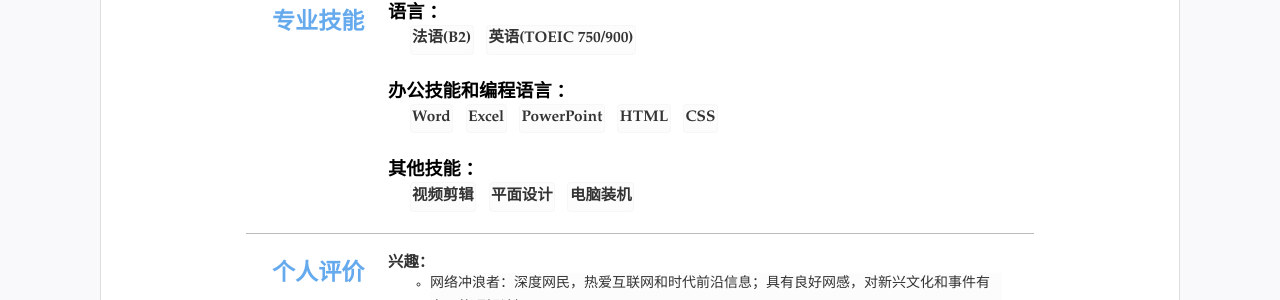
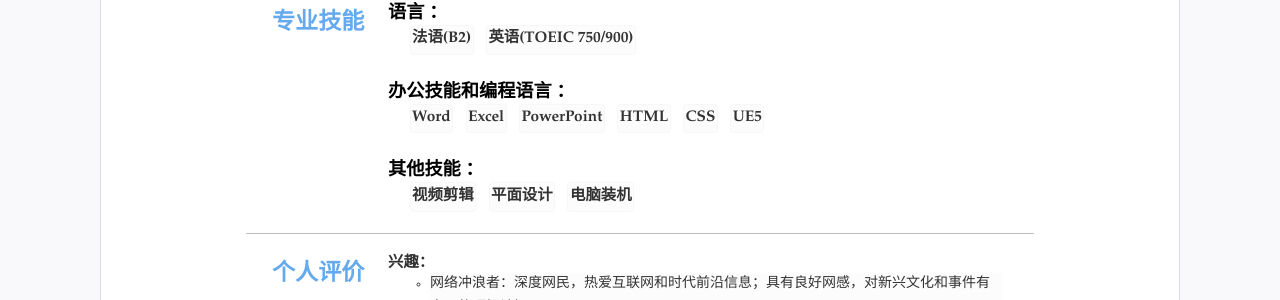
Before and after one commit to BWyiii/-, a Jekyll site: the page built from index.html, in a window 1280 px wide and 900 px high, scrolled down 1006 px. Shown: the part 150-450 px from the top of the window. Built offline with Jekyll 4.4.1, drawn with Linux system fonts in a browser that asks for light colours.

Commit message:
Update resume.yml

```diff
--- a/_data/resume.yml
+++ b/_data/resume.yml
@@ -83,6 +83,7 @@ main: #简历主要内容，
     - PowerPoint
     - HTML
     - CSS
+    - UE5
   - title: "其他技能 ："
     items: #itmems 可以小块的方式显示
     - 视频剪辑
```
